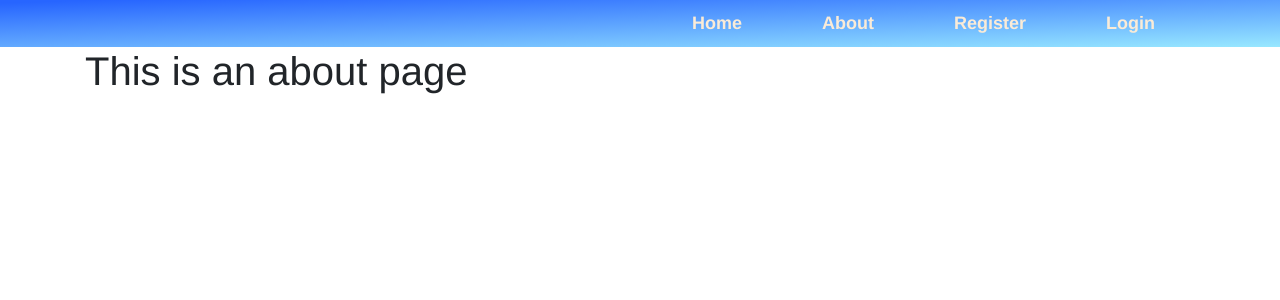
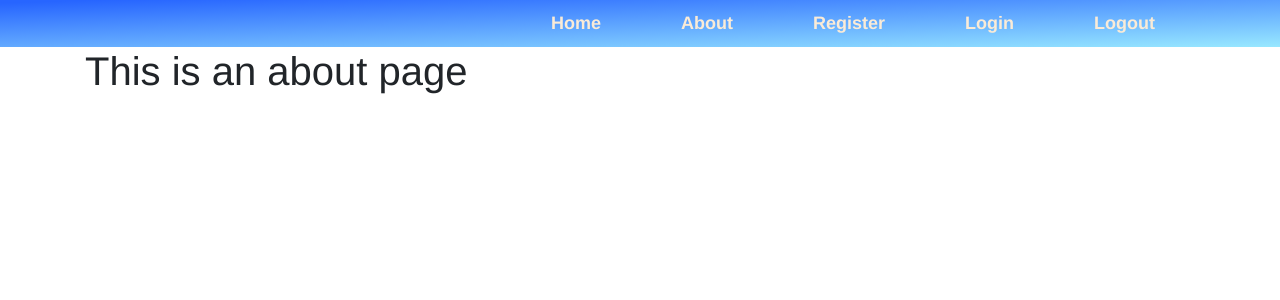
Before and after one commit to eevan7a9/Todo, a Vue app: page /#/about in a window 1280 px wide. Shown: the top 300 px of the page. Built offline with nearby package versions, Linux system fonts and the light colour scheme.

Commit message:
added logout

```diff
--- a/src/components/Navbar.vue
+++ b/src/components/Navbar.vue
@@ -15,6 +15,9 @@
 
       <router-link to="/login">
         <a>Login</a>
+      </router-link>
+      <router-link to="/logout">
+        <a>Logout</a>
       </router-link>
     </div>
   </nav>
--- a/src/router.js
+++ b/src/router.js
@@ -31,6 +31,12 @@ export default new Router({
       name: "login",
       component: () =>
         import("./views/Login.vue")
+    },
+    {
+      path: "/logout",
+      name: "Logout",
+      component: () =>
+        import("./views/Logout.vue")
     }
   ]
 });
--- a/src/store.js
+++ b/src/store.js
@@ -106,6 +106,17 @@ export default new Vuex.Store({
           }
         })
     },
+    async logoutUser({ commit }) {
+
+      await axios.post("/logout", null, {
+        headers: {
+          "Authorization": `Bearer ${this.state.user_token}`,
+          "Accept": 'application/json'
+        }
+      })
+      localStorage.removeItem("todo_user_token");
+      commit("setUserToken", null)
+    },
     filterTodo({ commit }, base) {
       commit("filterTodos", base);
     }
--- /dev/null
+++ b/src/views/Logout.vue
@@ -0,0 +1,22 @@
+<template>
+  <main>
+    <h1>Logout</h1>
+  </main>
+</template>
+
+<script>
+import { mapActions } from "vuex";
+export default {
+  name: "Logout",
+  methods: {
+    ...mapActions(["logoutUser"])
+  },
+  created() {
+    this.logoutUser();
+    this.$router.push({ name: "login", query: { redirect: "/login" } });
+  }
+};
+</script>
+
+<style>
+</style>
```
